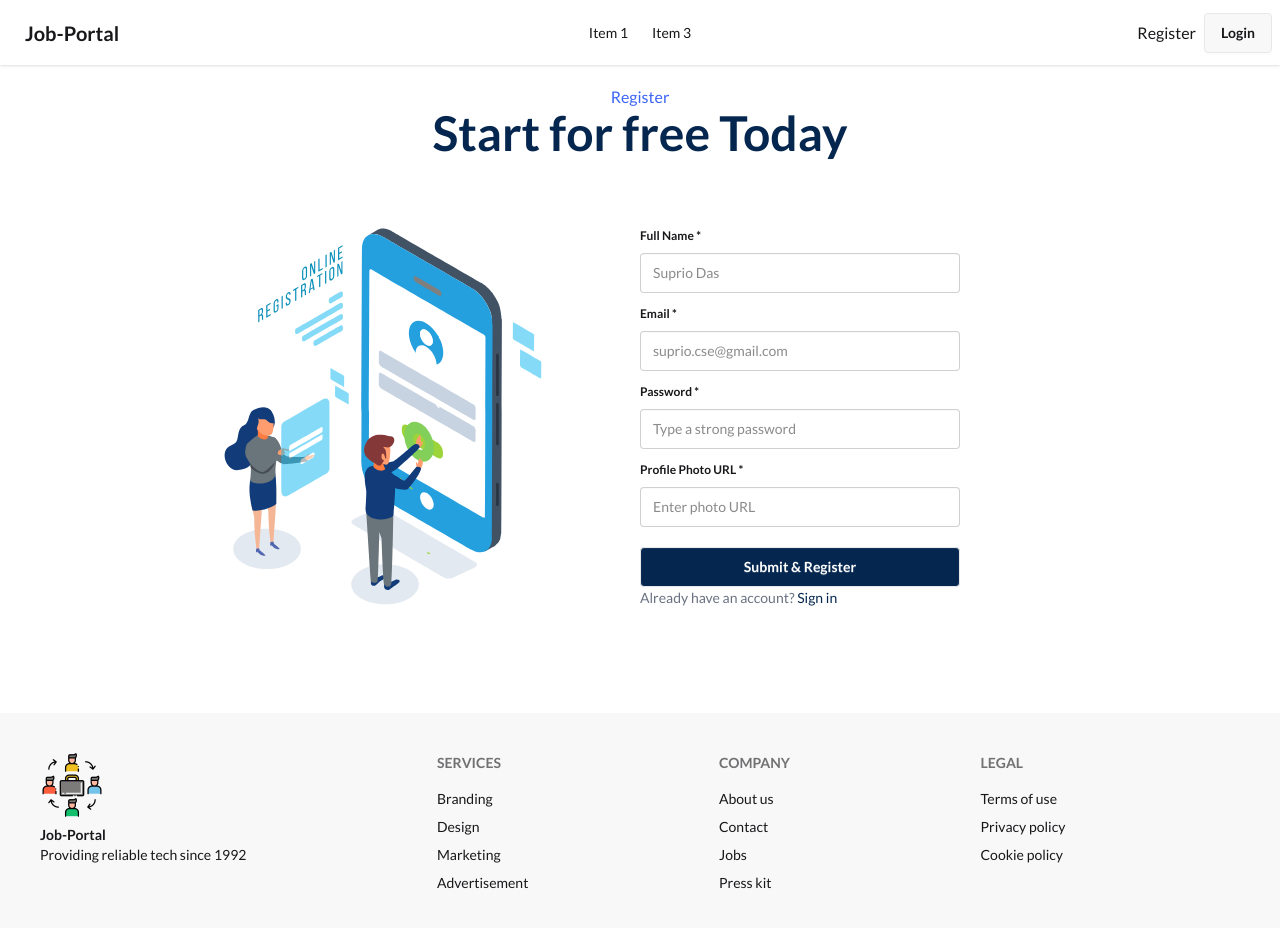
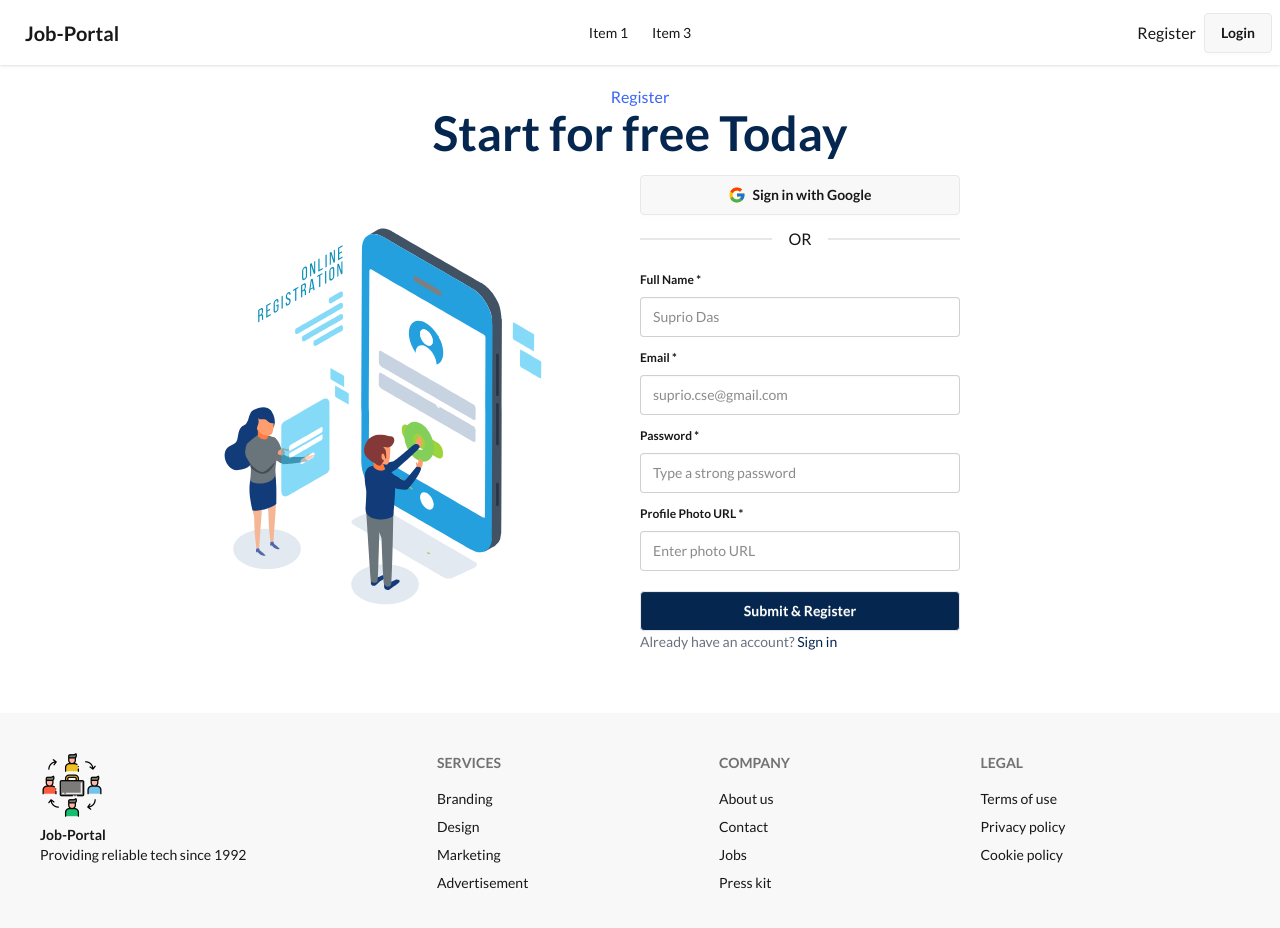
Before and after one commit to Suprio-Das/Job-Portal-Client, a React (Vite) app: page /register in a window 1280 px wide. Shown: the top 928 px of the page. Built offline with nearby package versions, Linux system fonts and the light colour scheme; no server answers.

Commit message:
Social Login added to the register page

```diff
--- a/src/Pages/Register/Register.jsx
+++ b/src/Pages/Register/Register.jsx
@@ -4,6 +4,7 @@ import registerLottie from '../../assets/Lottie/registration.json';
 import { Link } from 'react-router-dom';
 import AuthContext from '../../Context/AuthContext/AuthContext';
 import { Bounce, toast, ToastContainer } from 'react-toastify';
+import SocialLogin from '../Shared/SocialLogin';
 const Register = () => {
     const { createUserWithEmail } = useContext(AuthContext);
     const [error, setError] = useState("");
@@ -67,6 +68,7 @@ const Register = () => {
                 </div>
                 <div className='w-1/2'>
                     <form onSubmit={handleRegister}>
+                        <SocialLogin></SocialLogin>
                         <fieldset className="fieldset">
                             <legend className="fieldset-legend">Full Name *</legend>
                             <input type="text" className="input" name='name' required placeholder="Suprio Das" />
```
